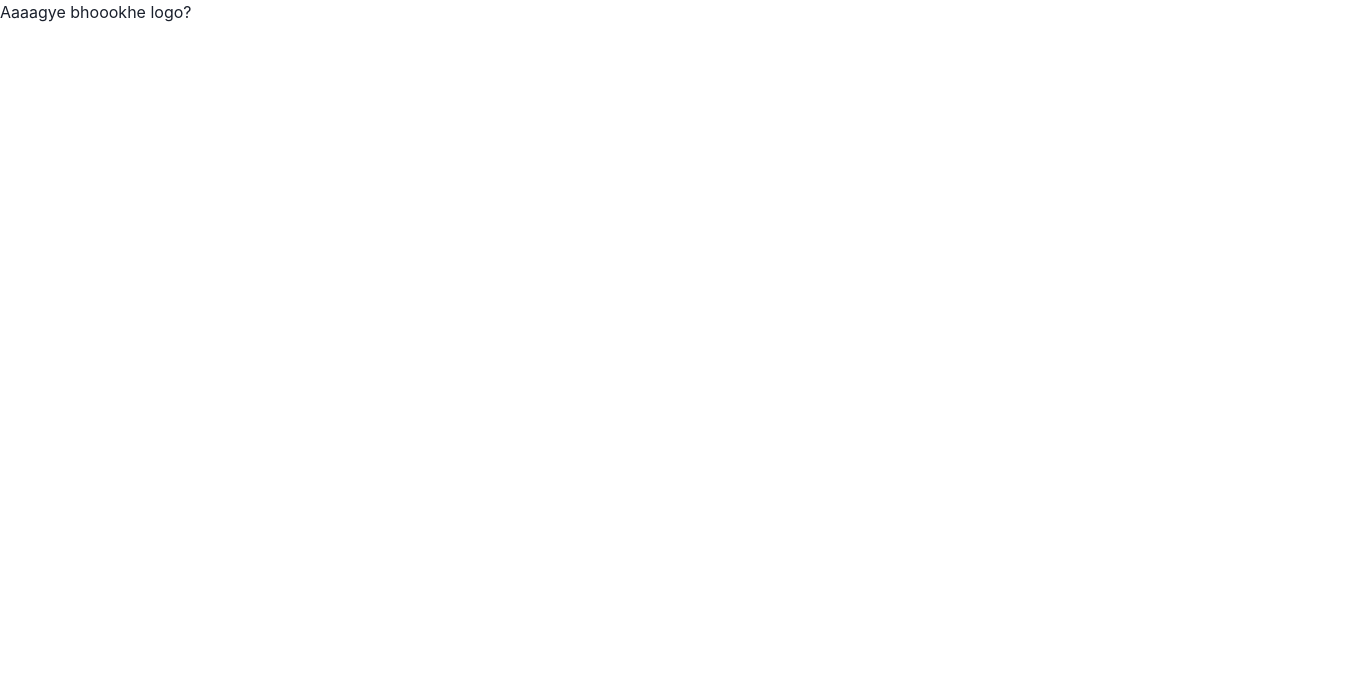
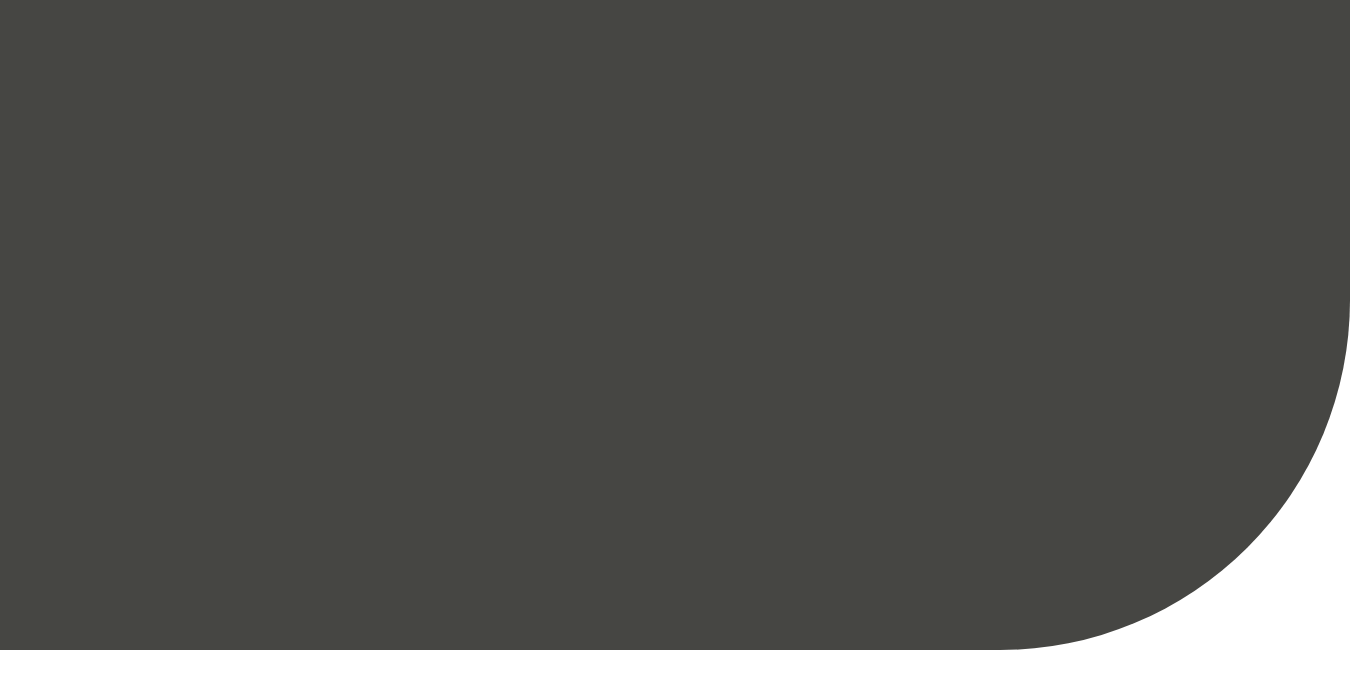
Before and after one commit to vanshika704/FeastFriends704, a React (Vite) app: page /find-partners in a window 1280 px wide. Shown: the top 688 px of the page, 1350 px wide, since content can reach past the window. Built offline with nearby package versions, Linux system fonts and the light colour scheme; a web font is replaced by a local one.

Commit message:
finding partners

```diff
--- a/src/index.css
+++ b/src/index.css
@@ -289,7 +289,7 @@ body {
 }
 .data{
   font-family: "DM Serif Text", serif;
-  height: 600px;
+  height: 650px;
   width: 1350px;
   background-color: #464643;
   border-bottom-right-radius: 350px;
--- a/src/pages/Findpartners.jsx
+++ b/src/pages/Findpartners.jsx
@@ -1,4 +1,4 @@
 function Findpartner(){
-    return (<>Aaaagye bhoookhe logo?</>)
+    return (<><div className="data"></div></>)
 }
 export default Findpartner;
```
